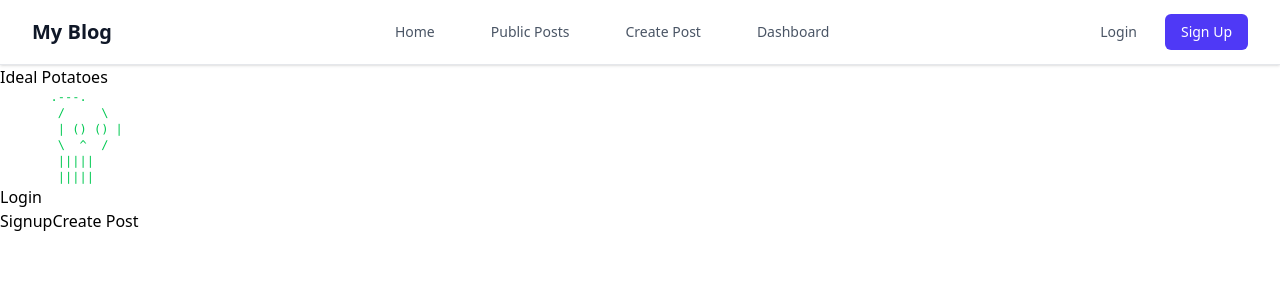
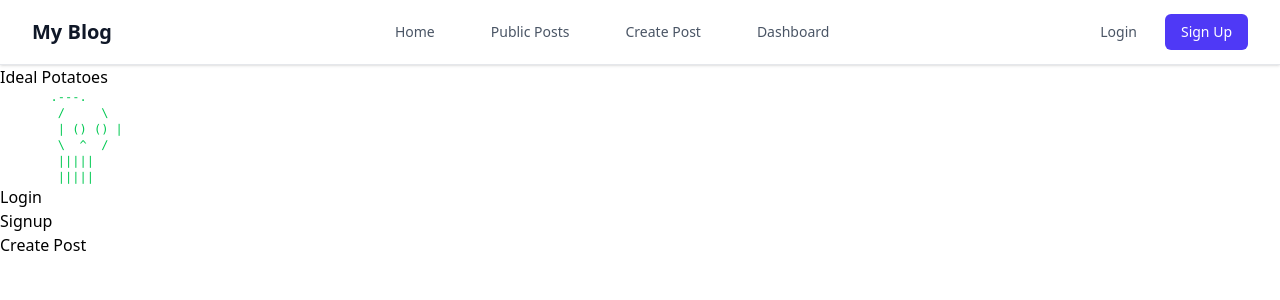
Before and after one commit to dzhan111/ideal-potato, a Next.js app: page / in a window 1280 px wide. Shown: the top 300 px of the page. Built offline with nearby package versions, Linux system fonts and the light colour scheme; no server answers.

Commit message:
disable eslint

```diff
--- a/app/auth/login/page.tsx
+++ b/app/auth/login/page.tsx
@@ -87,7 +87,7 @@ export default function Login() {
                 {/* Footer */}
                 <div className="text-center">
                     <p className="text-gray-600">
-                        Don't have an account?{' '}
+                        Don&apos;t have an account?{' '}
                         <Link href="/auth/signup" className="text-indigo-600 hover:text-indigo-700 font-medium">
                             Sign up
                         </Link>
--- a/app/dashboard/page.tsx
+++ b/app/dashboard/page.tsx
@@ -51,6 +51,7 @@ export default async function Dashboard() {
 
     // Get the current session
     const { data: { session }, error } = await supabase.auth.getSession()
+    console.log(error)
     if (!session) redirect('/auth/login')
 
     // Get user data
--- a/app/page.tsx
+++ b/app/page.tsx
@@ -1,28 +1,22 @@
-
-import { createClient } from '@/utils/supabase/server'
-import { cookies } from 'next/headers'
+import Link from 'next/link'
 
 export default async function Page() {
-    // const cookieStore = cookies()
-    // const supabase = createClient(cookieStore)
-
-    // const { data: todos } = await supabase.from('todos').select()
-
     return (
         <>
             <p>Ideal Potatoes</p>
 
             <pre className="font-mono text-green-500 text-xs">
-                {`       .---.
+{`       .---.
         /     \\
         | () () |
         \\  ^  /
         |||||
         |||||`}
             </pre>
-            <a href="/auth/login">Login</a> <br></br>
-            <a href="/auth/signup">Signup</a>
-            <a href="/posts/create">Create Post</a>
+
+            <Link href="/auth/login" className="block">Login</Link>
+            <Link href="/auth/signup" className="block">Signup</Link>
+            <Link href="/posts/create" className="block">Create Post</Link>
         </>
     )
 }
--- a/app/posts/create/page.tsx
+++ b/app/posts/create/page.tsx
@@ -5,6 +5,7 @@ import Link from "next/link"
 async function handleCreatePost(formData: FormData) {
     'use server'
     const supabase = createClient()
+    // eslint-disable-next-line no-console
     const { data: { user }, error } = await supabase.auth.getUser()
     if (!user) redirect('/auth/login')
 
--- a/next.config.ts
+++ b/next.config.ts
@@ -5,6 +5,11 @@ const nextConfig: NextConfig = {
   experimental: {
     // appDir is no longer needed as it's now stable in Next.js 13+
   },
+  eslint: {
+    // Warning: This allows production builds to successfully complete even if
+    // your project has ESLint errors.
+    ignoreDuringBuilds: true,
+  },
 };
 
 export default nextConfig;
--- a/package.json
+++ b/package.json
@@ -26,6 +26,7 @@
     "autoprefixer": "^10.4.21",
     "eslint": "^9",
     "eslint-config-next": "15.3.2",
+    "eslint-config-prettier": "^10.1.5",
     "postcss": "^8.5.3",
     "tailwindcss": "^4.1.7",
     "typescript": "^5"
```
Also changed, not shown: 1 other file (tests, documents, lock files or other folders).
